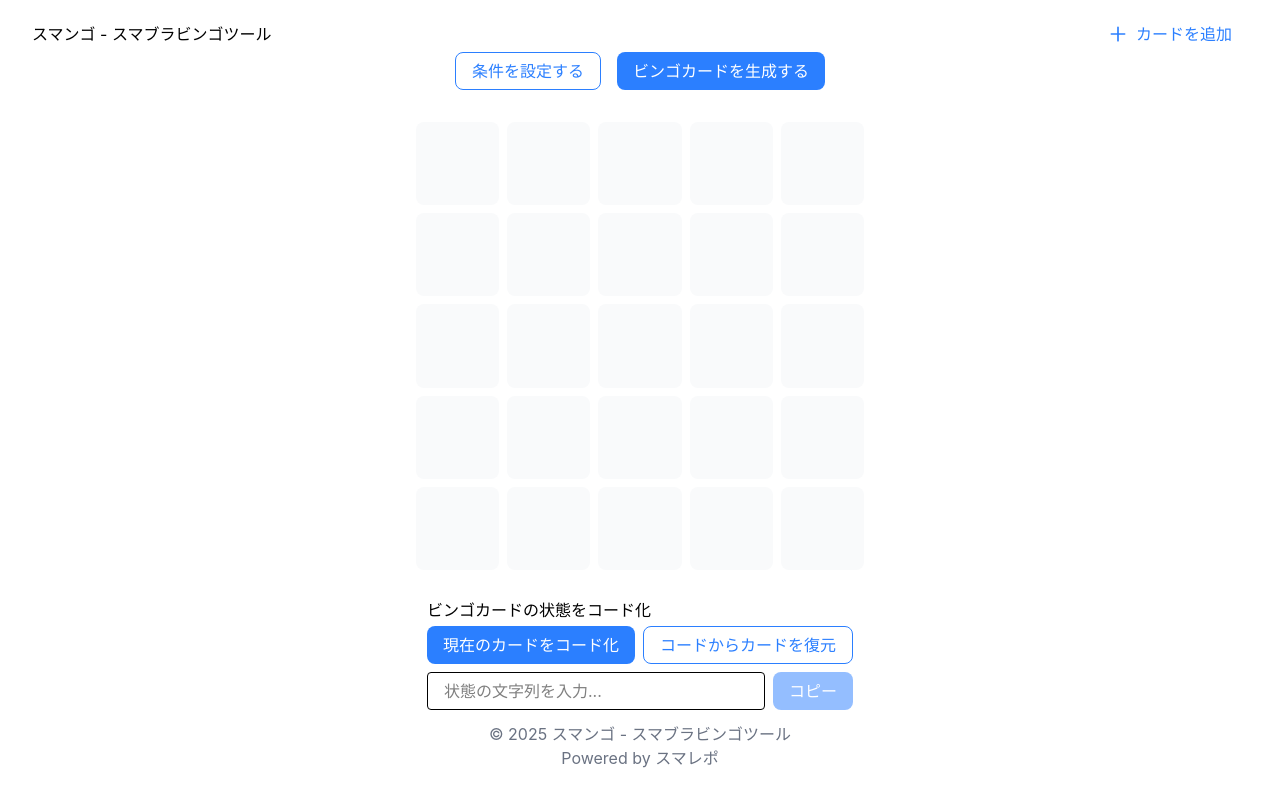
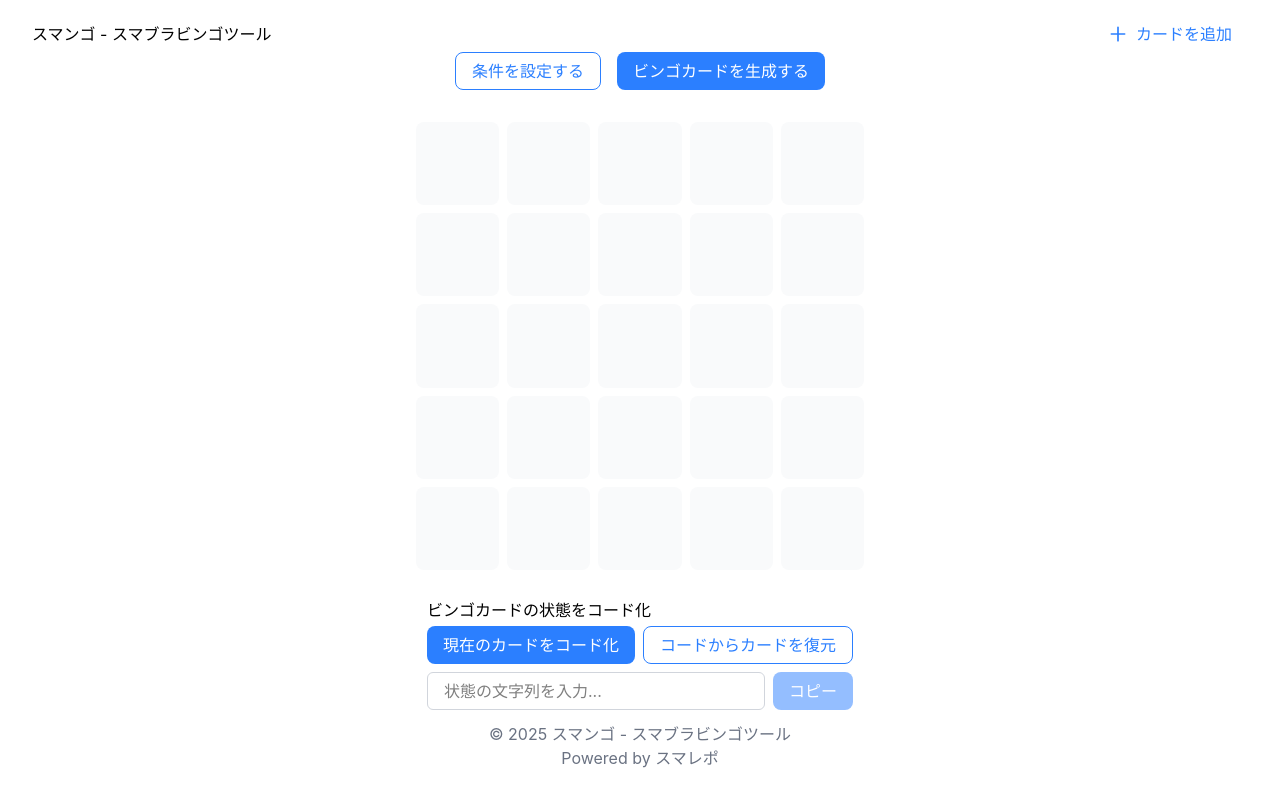
Before and after one commit to andmohiko/smash-bingo, a Next.js app: page / in a window 1280 px wide. Built offline with nearby package versions, Linux system fonts and the light colour scheme.

Commit message:
fix: text input

```diff
--- /dev/null
+++ b/src/components/Inputs/TextInput.tsx
@@ -0,0 +1,22 @@
+/**
+ * テキスト入力コンポーネント
+ * @description テキスト入力を行うコンポーネント
+ */
+
+type Props = {
+  placeholder: string
+  value: string
+  onChange: (e: React.ChangeEvent<HTMLInputElement>) => void
+}
+
+export const TextInput = ({ placeholder, value, onChange }: Props) => {
+  return (
+    <input
+      type="text"
+      placeholder={placeholder}
+      value={value}
+      onChange={onChange}
+      className="flex-1 px-4 py-2 border border-gray-300 rounded-md"
+    />
+  )
+}
--- a/src/features/bingo/components/BingoStateManager.tsx
+++ b/src/features/bingo/components/BingoStateManager.tsx
@@ -1,4 +1,5 @@
 import { BasicButton } from '~/components/Buttons/BasicButton'
+import { TextInput } from '~/components/Inputs/TextInput'
 
 type Props = {
   /** 現在のビンゴカードの状態を文字列化したもの */
@@ -44,12 +45,10 @@ export const BingoStateManager: React.FC<Props> = ({
       </div>
 
       <div className="flex gap-2">
-        <input
-          type="text"
+        <TextInput
           value={stateString}
           onChange={(e) => onChangeStateString(e.target.value)}
           placeholder="状態の文字列を入力..."
-          className="flex-1 px-4 py-2 border rounded"
         />
         <BasicButton onClick={handleCopy} isDisabled={!stateString}>
           コピー
```
